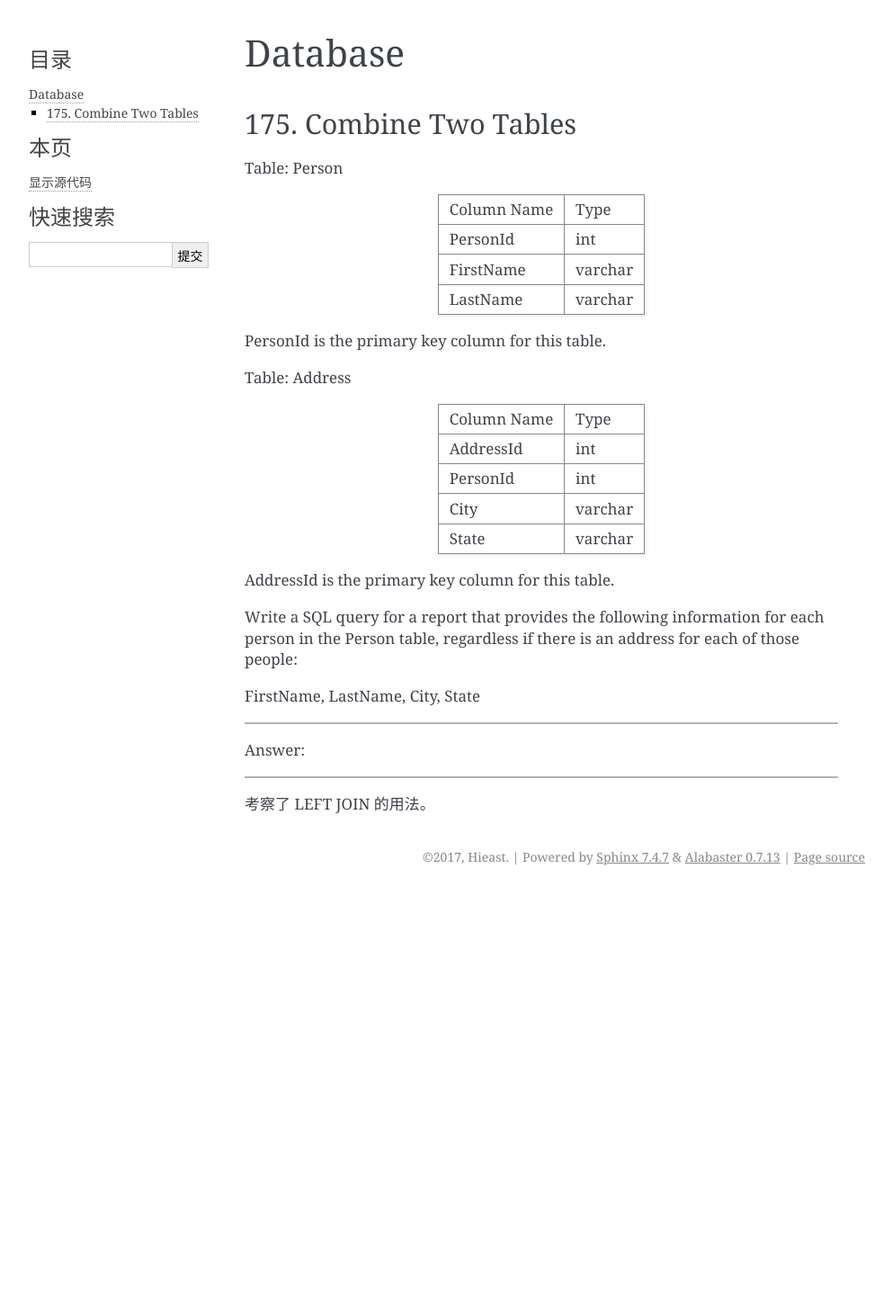
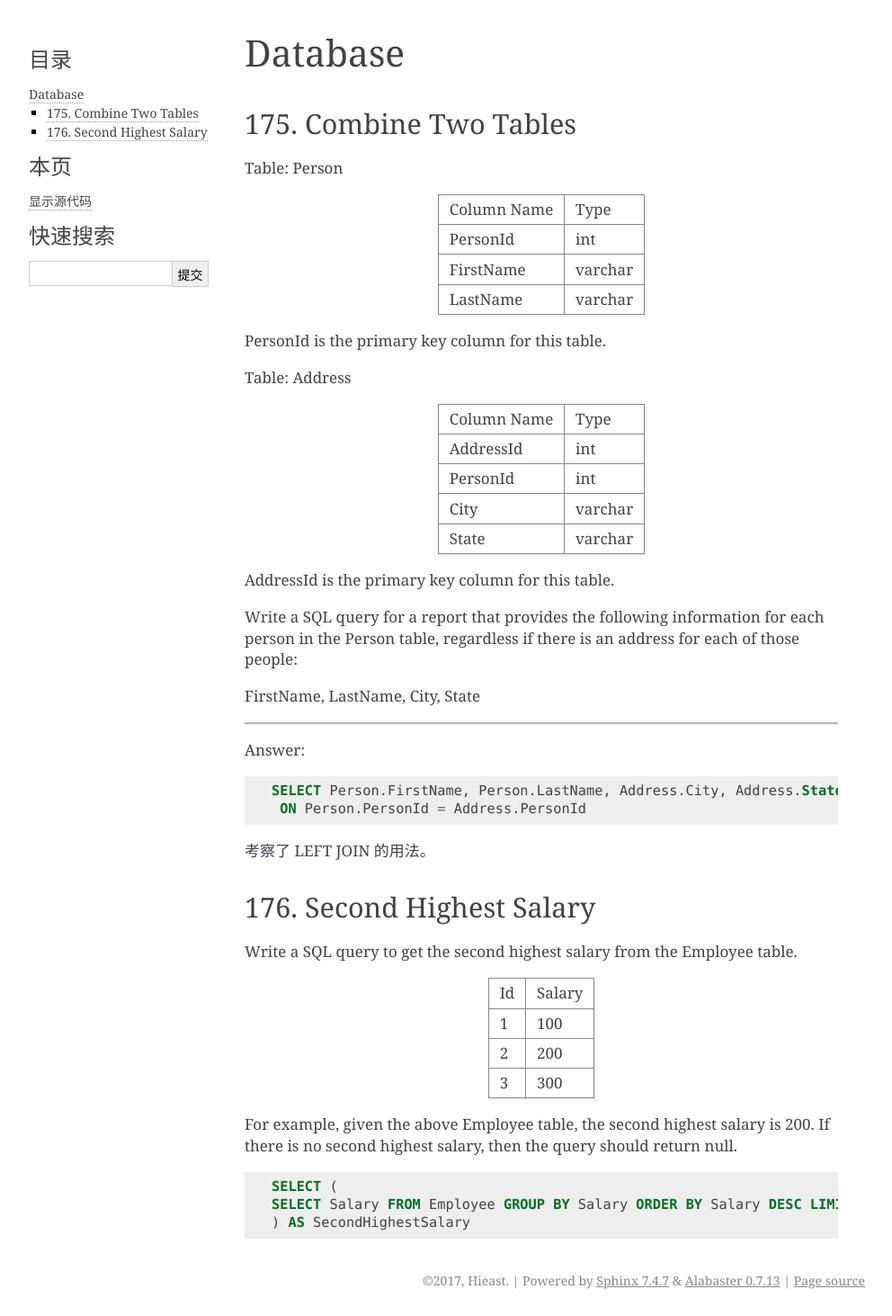
Before and after one commit to hieast/bedrock, a Sphinx documentation site: the page built from docs/leetcode/database.rst, in a window 1280 px wide. Shown: the whole page at 90% size, without its empty margins (148-1140 px from the left). Built offline with Sphinx 7.4.7, drawn with Linux system fonts in a browser that asks for light colours; before the commit the page ends 992 px from its top, so only the background shows below that.

Commit message:
simple database problem

```diff
--- a/docs/leetcode/database.rst
+++ b/docs/leetcode/database.rst
@@ -45,11 +45,34 @@ FirstName, LastName, City, State
 
 Answer:
 
-.. code block:: sql
-    # Write your MySQL query statement below
+.. code-block:: sql
+
     SELECT Person.FirstName, Person.LastName, Address.City, Address.State FROM Person LEFT JOIN Address
      ON Person.PersonId = Address.PersonId
 
------------------------
+考察了 LEFT JOIN 的用法。
 
-考察了 LEFT JOIN 的用法。
+
+176. Second Highest Salary
+--------------------------
+
+Write a SQL query to get the second highest salary from the Employee table.
+
++----+--------+
+| Id | Salary |
++----+--------+
+| 1  | 100    |
++----+--------+
+| 2  | 200    |
++----+--------+
+| 3  | 300    |
++----+--------+
+
+For example, given the above Employee table, the second highest salary is 200. If there is no second
+highest salary, then the query should return null.
+
+.. code-block:: sql
+
+    SELECT (
+    SELECT Salary FROM Employee GROUP BY Salary ORDER BY Salary DESC LIMIT 1 OFFSET 1
+    ) AS SecondHighestSalary
```
